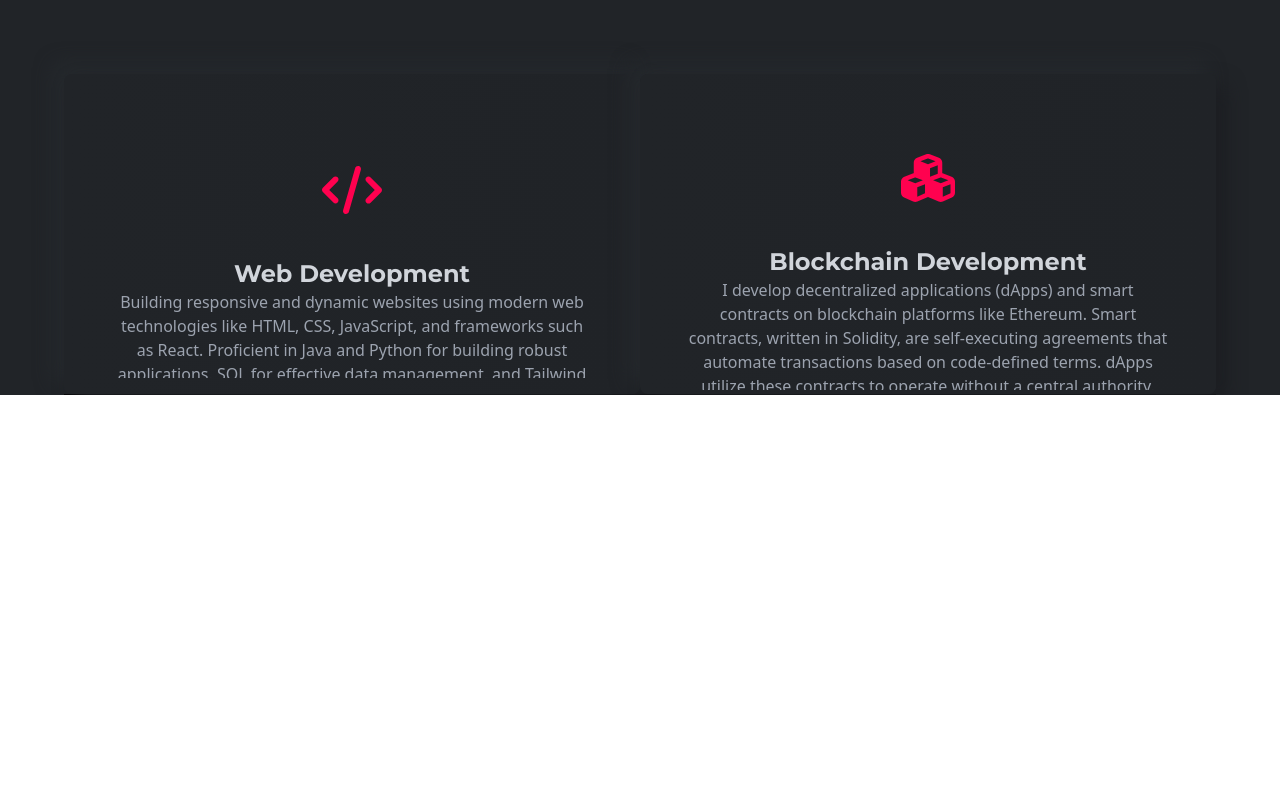
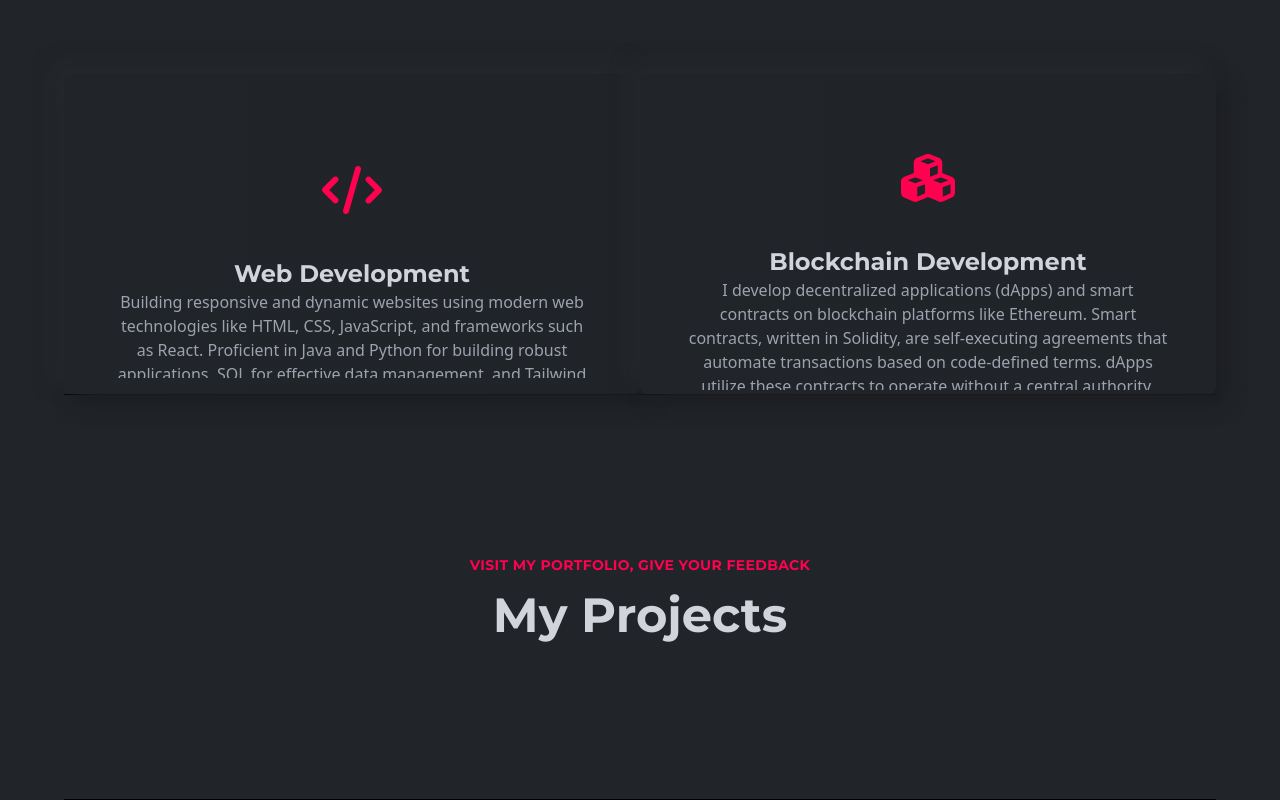
Before and after one commit to gokul0880/Portfolio, a React (Create React App) app: page / in a window 1280 px wide. Shown: the part 959-1759 px from the top of the page. Before the commit the page ends 1354 px from the top, so only its background shows below. Built offline with nearby package versions, Linux system fonts and the light colour scheme; the HTML template or start-up script is replaced by a standard one.

Commit message:
Feat: feature done

```diff
--- a/src/App.js
+++ b/src/App.js
@@ -2,6 +2,7 @@
 import Navbar from "./components/navbar/Navbar";
 import Features from "./components/features/Features";
 import Home from "./components/home/Home";
+import Projects from "./components/projects/Projects"
 
 
 function App() {
@@ -11,6 +12,7 @@
         <Navbar/>
         <Home />
         <Features />
+        <Projects />
       </div>
     </div>
   );
--- /dev/null
+++ b/src/components/projects/Projects.js
@@ -0,0 +1,17 @@
+import React from 'react';
+import Title from '../layout/Title';
+
+const Projects = () => {
+  return (
+    <section id="projects" className="py-20 border-b-[1px] border-b-black w-full">
+      <div className="flex justify-center items-center text-center">
+        <Title
+          title="VISIT MY PORTFOLIO, GIVE YOUR FEEDBACK"
+          des="My projects"
+        />
+      </div>
+    </section>
+  );
+};
+
+export default Projects;
```
Also changed, not shown: src/asserts/images/py.jpg (added), 1 other file (tests, documents, lock files or other folders).
